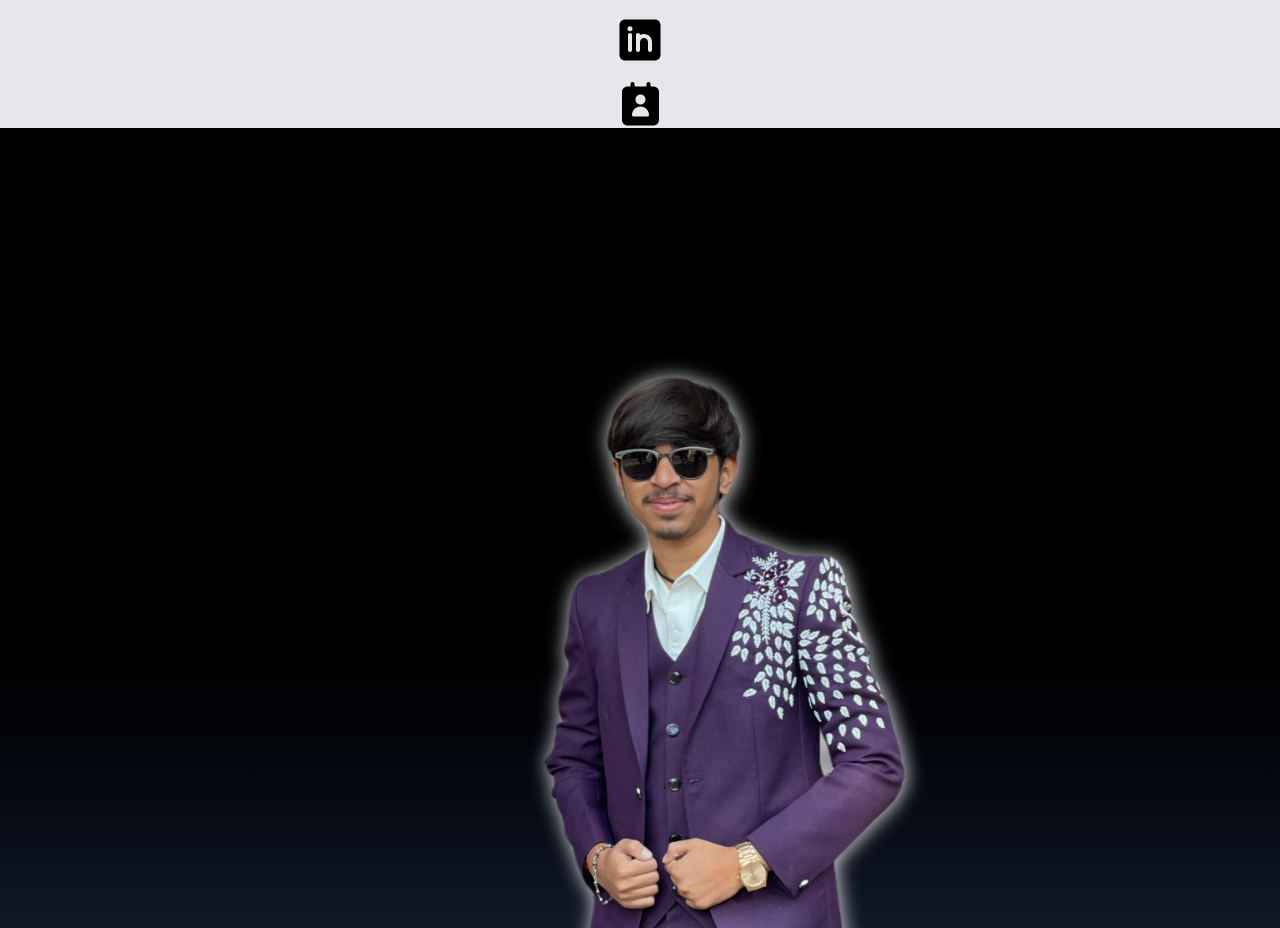
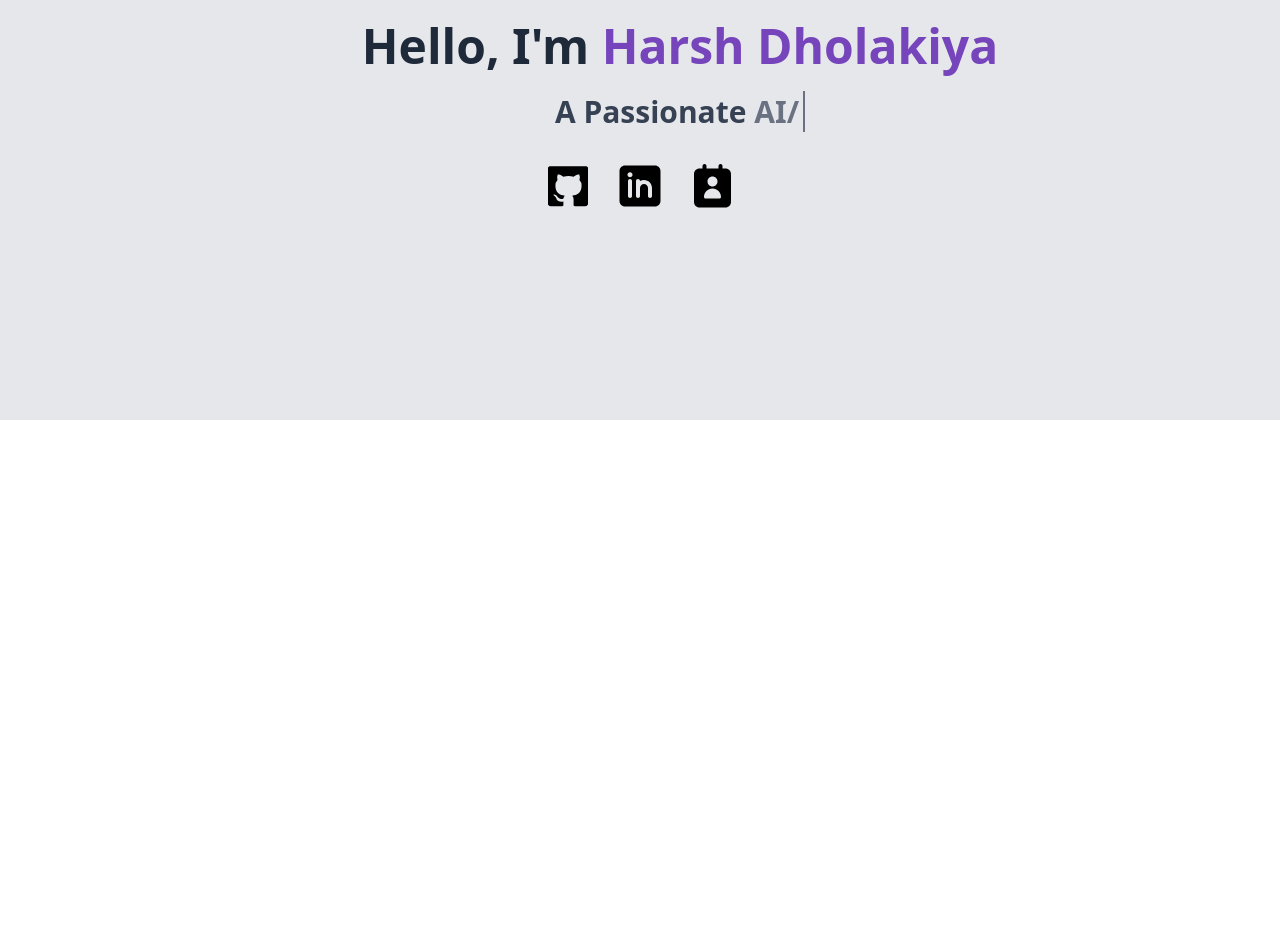
Before and after one commit to harshdholakiya21/Portfolio, a React (Vite) app: page /Home in a window 1280 px wide. Shown: the part 380-1308 px from the top of the page. After the commit the page ends 800 px from the top, so only its background shows below. Built offline with nearby package versions, Linux system fonts and the light colour scheme.

Commit message:
Update Home component: remove photo for mobile, keep buttons in row

```diff
--- a/src/components/Home.jsx
+++ b/src/components/Home.jsx
@@ -21,45 +21,62 @@ const Home = () => {
 
     return (
         <>
-            <div className={`home relative bg-gray-200 overflow-hidden ${isResponsive ? 'max-h-auto min-h-screen' : 'max-h-screen'}`}>
-
-                {/* Content Section - Responsive Positioning */}
-                <div className={`text ${isResponsive ? 'relative' : 'absolute'} ${isResponsive ? 'pt-8 px-6 text-center' : 'top-1/5'}`}>
+            {isResponsive ? (
+                // Responsive Design - Below 1475x773
+                <div className='home relative bg-gray-200 overflow-hidden min-h-screen flex flex-col items-center justify-center'>
+                    <div className='text relative pt-8 px-6 text-center'>
                         <TypewriterHeader />
 
-                    {/* Social Links - Responsive Layout */}
-                    <div className={`flex ${isResponsive ? 'flex-col gap-4 items-center pt-8' : 'gap-20 pt-20 pl-20 items-center'}`}>
+                        {/* Social Links - Horizontal Row */}
+                        <div className='flex flex-row gap-6 items-center justify-center pt-8'>
                             <button className='hover:scale-110 transition-transform' title='Github'>
                                 <a href="https://github.com/harshdholakiya21" target='_blank'>
-                                <img src="image/github.svg" alt="github" className={`rounded-2xl overflow-hidden ${isResponsive ? 'w-12' : 'w-16'}`}/>
+                                    <img src="image/github.svg" alt="github" className='w-12 rounded-2xl overflow-hidden'/>
                                 </a>
                             </button>
                             <button className='hover:scale-110 transition-transform' title='LinkedIn'>
                                 <a href="https://www.linkedin.com/in/harshdholakiya/" target='_blank'>
-                                <img src="image/linkedln.svg" alt="linkedin" className={isResponsive ? 'w-12' : 'w-16'}/>
+                                    <img src="image/linkedln.svg" alt="linkedin" className='w-12'/>
                                 </a>
                             </button>
                             <button className='hover:scale-110 transition-transform' title='Contact'>
                                 <NavLink to={"/contact"}>
-                                <img src="image/contact.svg" alt="contact" className={isResponsive ? 'w-12' : 'w-16'}/>
+                                    <img src="image/contact.svg" alt="contact" className='w-12'/>
+                                </NavLink>
+                            </button>
+                        </div>
+                    </div>
+                </div>
+            ) : (
+                // Original Design - Above 1475x773
+                <div className='home relative bg-gray-200 overflow-hidden max-h-screen'>
+                    <div className='text absolute top-1/5'>
+                        <TypewriterHeader />
+
+                        <div className='flex gap-20 pt-20 pl-20 items-center'>
+                            <button className='hover:scale-110' title='Github'>
+                                <a href="https://github.com/harshdholakiya21" target='_blank'>
+                                    <img src="image/github.svg" alt="github" className='rounded-2xl overflow-hidden'/>
+                                </a>
+                            </button>
+                            <button className='hover:scale-110' title='LinkedIn'>
+                                <a href="https://www.linkedin.com/in/harshdholakiya/" target='_blank'>
+                                    <img src="image/linkedln.svg" alt="linkedin" />
+                                </a>
+                            </button>
+                            <button className='hover:scale-110' title='Contact'>
+                                <NavLink to={"/contact"}>
+                                    <img src="image/contact.svg" alt="contact" />
                                 </NavLink>
                             </button>
                         </div>
                     </div>
 
-                {/* Background Gradient Section - Responsive */}
-                <div className={`bg-gradient-to-b from-black via-black to-gray-900 ${isResponsive ? 'min-h-screen' : 'min-w-screen min-h-[calc(100vh+110px)]'} ${isResponsive ? 'translate-x-0' : 'rotate-285 translate-x-[calc(27%)]'} relative`}>
-                    <img
-                        src="image/myphoto bgremove.png"
-                        alt="photo"
-                        className={`absolute drop-shadow-[1px_1px_10px_#e5e7eb] filter ${
-                            isResponsive
-                                ? 'w-1/2 left-1/4 rotate-0 top-1/4'
-                                : 'w-1/3 left-6/20 rotate-75'
-                        }`}
-                    />
+                    <div className='bg-gradient-to-b from-black via-black to-gray-900 min-w-screen min-h-[calc(100vh+110px)] rotate-285 translate-x-[calc(27%)] relative'>
+                        <img src="image/myphoto bgremove.png" alt="photo" className='w-1/3 absolute left-6/20 rotate-75 drop-shadow-[1px_1px_10px_#e5e7eb] filter' />
                     </div>
                 </div>
+            )}
         </>
     )
 }
```
Lines whose indentation alone changed are shown as unchanged.
